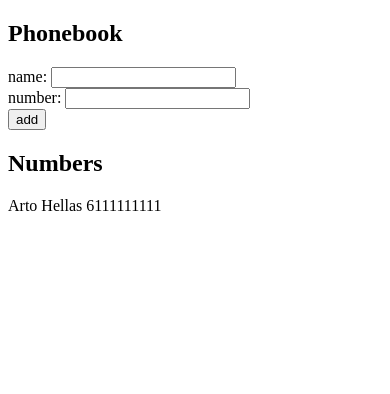
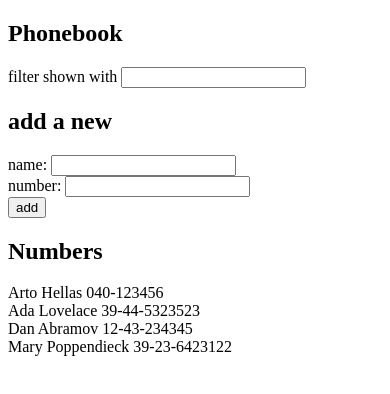
Before and after one commit to Atstincer/fullstack_course, a React (Vite) app in the folder Part2/phonebook/: page / in a window 390 px wide. Shown: the top 394 px of the page. Built offline with nearby package versions, Linux system fonts and the light colour scheme.

Commit message:
phonebook step 4

```diff
--- a/Part2/phonebook/src/App.jsx
+++ b/Part2/phonebook/src/App.jsx
@@ -4,20 +4,23 @@
 const Contacto = ({contacto}) => {
   return (
     <div>
-      {contacto.name} {contacto.phone}
+      {contacto.name} {contacto.number}
     </div>
   )
 }
 
 const App = () => {
   const [persons, setPersons] = useState([
-    {
-      name: 'Arto Hellas',
-      phone: '6111111111'
-    }
+    { name: 'Arto Hellas', number: '040-123456', id: 1 },
+    { name: 'Ada Lovelace', number: '39-44-5323523', id: 2 },
+    { name: 'Dan Abramov', number: '12-43-234345', id: 3 },
+    { name: 'Mary Poppendieck', number: '39-23-6423122', id: 4 }
   ])
   const [newName, setNewName] = useState('')
   const [newPhoneNumber, setNewPhoneNumber] = useState('')
+  const [filterValue, setFilterValue] = useState('')
+
+  let personsToShow = []
 
   const onNewNameAdded = (event) => {
     setNewName(event.target.value)
@@ -27,9 +30,12 @@
     setNewPhoneNumber(event.target.value)
   }
 
+  const onChangeFilterValue = (event) => {
+    setFilterValue(event.target.value)
+  }
+
   function alreadyExist() {
     const names = persons.map(person => person.name.toLowerCase())
-    //1console.log("names",names)
     return names.includes(newName.toLowerCase())
   }
 
@@ -41,16 +47,31 @@
     }
     setPersons(persons.concat({
       name: newName,
-      phone: newPhoneNumber
+      number: newPhoneNumber
     }))
     setNewName('')
     setNewPhoneNumber('')
   }
 
+  function applyFilter() {
+    if(filterValue === ''){
+      personsToShow = persons
+      return
+    }
+    const filteredPersonsList = persons.filter(person => person.name.toLowerCase().includes(filterValue.toLowerCase()))
+    personsToShow = filteredPersonsList
+  }
+
+  applyFilter()
+
   return (
     <div>
       <h2>Phonebook</h2>
+      <div>
+        filter shown with <input value={filterValue} onChange={onChangeFilterValue}/>
+      </div>
       <form onSubmit={onSubmit}>
+        <h2>add a new</h2>
         <div>
           name: <input value={newName} onChange={onNewNameAdded} />
         </div>
@@ -60,7 +81,7 @@
         </div>
       </form>
       <h2>Numbers</h2>
-      {persons.map(person => <Contacto key={person.name} contacto={person}/>)}
+      {personsToShow.map(person => <Contacto key={person.name} contacto={person}/>)}
     </div>
   )
 }
```
